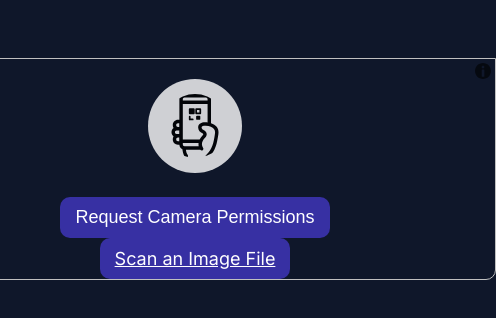
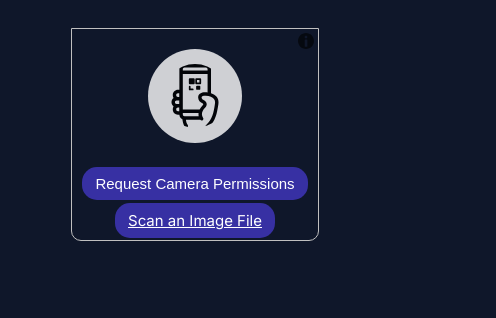
Before and after one commit to muhammadranju/qr-scanner, a plain HTML site: page index.html in a window 390 px wide. Shown: the whole page, 496 px wide, since content can reach past the window. Drawn offline with Linux system fonts and the light colour scheme.

Commit message:
add mobile responsive breakpoints layout for usfull in mobile

```diff
--- a/script/index.js
+++ b/script/index.js
@@ -1,8 +1,8 @@
 const scanner = new Html5QrcodeScanner("reader", {
   // Scanner will be initialized in DOM inside element with id of 'reader'
   qrbox: {
-    width: 250,
-    height: 250,
+    width: 300,
+    height: 300,
   }, // Sets dimensions of scanning box (set relative to reader element width)
   fps: 20, // Frames per second to attempt a scan
 });
@@ -10,6 +10,11 @@ const scanner = new Html5QrcodeScanner("reader", {
 scanner.render(success, error);
 // Starts scanner
 
+/**
+ * Copies the provided text to the user's clipboard and displays an alert.
+ *
+ * @param {string} result - The text to be copied to the clipboard.
+ */
 function copyText(result) {
   navigator.clipboard.writeText(result);
   alert("Copied to clipboard", result);
--- a/style/mobile.css
+++ b/style/mobile.css
@@ -1,52 +1,51 @@
 @media screen and (min-width: 320px) and (max-width: 375px) {
-  /* main {
-    flex-direction: column;
-  }
-  #result {
+  body {
     display: flex;
-    width: 100%;
+    justify-content: center;
+    align-items: center;
     flex-direction: column;
   }
   #reader {
     width: 100%;
+    padding: 20px;
+    margin-top: 20px;
+  }
+
+  .html5-qrcode-element {
+    padding: 8px 13px;
+    font-size: 15px;
   }
 
   .card {
-    margin-top: 10px;
-    border: 2px solid #ffffff;
-    border-radius: 15px;
-    padding: 20px;
-    max-width: 100%;
+    margin-top: 20px;
   }
-
-  .card p {
-    font-size: 15px;
-    line-height: 20px;
-    font-weight: 500;
+  .anchorResult {
+    width: 100%;
   }
-  .card .anchorResult {
-    width: 10%;
-  } */
 }
 
 @media screen and (max-width: 576px) {
-  /* #reader {
+  body {
+    display: flex;
+    justify-content: center;
+    align-items: center;
+    flex-direction: column;
+  }
+  #reader {
     width: 100%;
+    padding: 20px;
+    margin-top: 20px;
+  }
+
+  .html5-qrcode-element {
+    padding: 8px 13px;
+    font-size: 15px;
   }
 
   .card {
-    margin-top: 10px;
-    border: 2px solid #ffffff;
-    border-radius: 15px;
-    padding: 20px;
-    max-width: 100%;
+    margin-top: 20px;
   }
-
-  #result .card p {
-    font-size: 15px;
+  .anchorResult {
     width: 100%;
   }
-  #result .card .anchorResult {
-    width: 10%;
-  } */
 }
--- a/style/style.css
+++ b/style/style.css
@@ -20,10 +20,10 @@ main {
   display: flex;
   justify-content: center;
   align-items: center;
-  flex-direction: column;
 }
 #reader {
-  width: 600px;
+  width: 40%;
+  height: 100%;
   padding: 50px;
   border-radius: 0px 0px 10px 10px;
   margin-top: 50px;
@@ -61,7 +61,7 @@ main {
   padding: 10px 15px;
   background-color: #3730a3;
   border: none;
-  border-radius: 10px;
+  border-radius: 15px;
   color: white;
   font-size: 18px;
   cursor: pointer;
@@ -73,8 +73,11 @@ main {
   padding: 15px;
   border-radius: 50%;
 }
+#html5-qrcode-anchor-scan-type-change {
+  text-decoration: none;
+}
 
-.html5-qrcode-element {
+#html5-qrcode-element {
   text-decoration: none;
 }
 
@@ -90,3 +93,7 @@ main {
 .anchorResult {
   width: 600px;
 }
+
+#html5-qrcode-button-camera-permission {
+  margin-bottom: 10px;
+}
```
